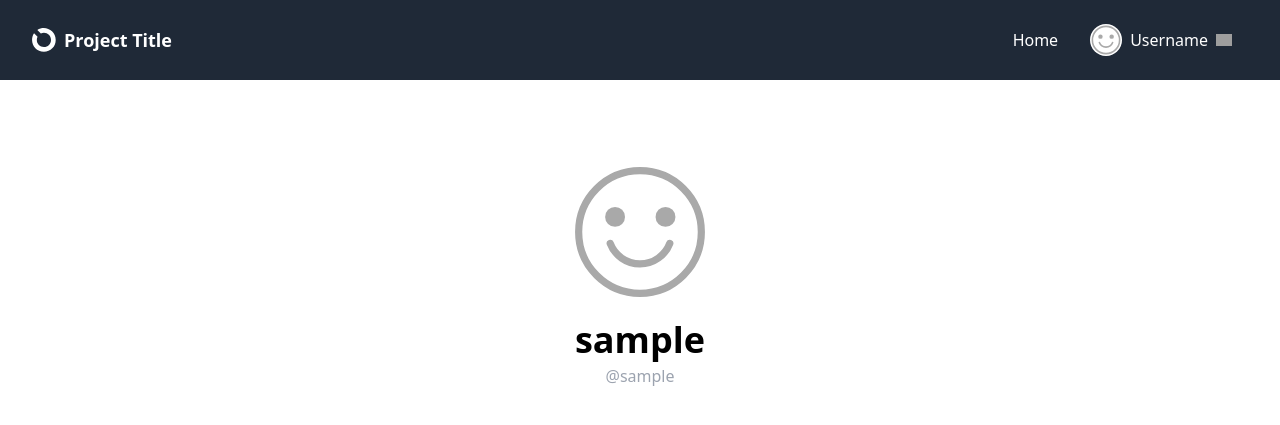
After one commit to ValentineOO/Realtime-Chat-App, a Django app: page /profile/ in a window 1280 px wide. The commit adds this page. Shown: the top 425 px of the page. Run offline with Django 5.2, Linux system fonts and the light colour scheme; the visitor is signed in with stand-in values (Sample User, id 1); some libraries are stand-ins or nearby versions; grey boxes are pictures that could not be loaded.

Commit message:
feat(users): add user profile view, template, and routing

```diff
--- a/a_core/urls.py
+++ b/a_core/urls.py
@@ -15,11 +15,11 @@ Including another URLconf
     2. Add a URL to urlpatterns:  path('blog/', include('blog.urls'))
 """
 from django.contrib import admin
-from django.urls import path
+from django.urls import path, include
 from a_home.views import home_view
 
 urlpatterns = [
     path('admin/', admin.site.urls),
     path('', home_view, name="home"),
-
+    path('profile/', include('a_users.urls'))
 ]
--- /dev/null
+++ b/a_users/templates/a_users/profile.html
@@ -0,0 +1,16 @@
+{% extends 'layouts/blank.html' %}
+
+{% block content %}
+
+<div class="max-w-lg mx-auto flex flex-col items-center pt-20 px-4">
+    <img class="w-36 h-36 rounded-full object-cover mb-4" src="{{ profile.avatar }}" alt="{{ profile.name }}'s avatar" />
+    <div class="text-center">
+        <h1>{{ profile.name }}</h1>
+        <div class="text-gray-400 mb-2 -mt-3">@{{ profile.user.username }}</div>
+        {% if profile.info %}
+        <div class="mt-8 hyphens-auto">{{ profile.info|linebreaksbr }}</div>
+        {% endif %}
+    </div>
+</div>
+
+{% endblock %}
--- /dev/null
+++ b/a_users/urls.py
@@ -0,0 +1,6 @@
+from django.urls import path
+from a_users.views import profile_view
+
+urlpatterns = [
+    path('', profile_view, name="profile")
+]
--- a/a_users/views.py
+++ b/a_users/views.py
@@ -1,3 +1,8 @@
 from django.shortcuts import render
 
 # Create your views here.
+
+
+def profile_view(request):
+    profile = request.user.profile
+    return render(request, 'a_users/profile.html', {'profile': profile})
--- a/templates/includes/header.html
+++ b/templates/includes/header.html
@@ -12,7 +12,7 @@
             <li x-data="{ dropdownOpen: false }" class="relative">
                 <a @click="dropdownOpen = !dropdownOpen" @click.away="dropdownOpen = false"
                     class="cursor-pointer select-none">
-                        <img class="h-8 w-8 rounded-full object-cover" src="" alt="User avatar" />
+                    <img class="h-8 w-8 rounded-full object-cover" src="{{user.profile.avatar}}" alt="User avatar" />
                     Username
                     <img x-bind:class="dropdownOpen && 'rotate-180 duration-300'" class="w-4"
                         src="https://img.icons8.com/small/32/777777/expand-arrow.png" alt="Expand dropdown arrow" />
@@ -23,7 +23,7 @@
                     x-transition:enter-start="opacity-0 -translate-y-5 scale-90"
                     x-transition:enter-end="opacity-100 translate-y-0 scale-100">
                     <ul class="hoverlist [&>li>a]:justify-end">
-                            <li><a href="">My Profile</a></li>
+                        <li><a href="{% url 'profile'%}">My Profile</a></li>
                         <li><a href="">Edit Profile</a></li>
                         <li><a href="">Settings</a></li>
                         <li><a href="">Log Out</a></li>
```
Lines whose indentation alone changed are shown as unchanged.
